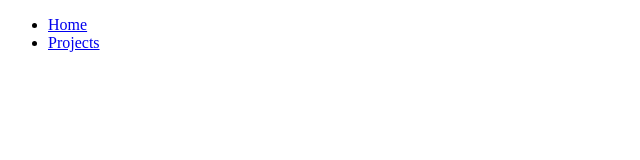
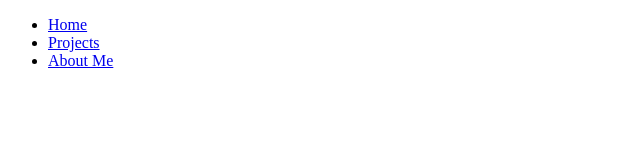
Before and after one commit to aluo123/aluo123.github.io, a plain HTML site: page index.html in a window 1280 px wide. Shown: the full height of the page, 0-640 px from the left. Drawn offline with Linux system fonts and the light colour scheme.

Commit message:
Update index.html

```diff
--- a/index.html
+++ b/index.html
@@ -13,6 +13,7 @@
 			<ul>
 				<li><a href="/">Home</a></li>
 				<li><a href="/projects.html">Projects</a></li>
+				<li><a href="/aboutme.html">About Me</a></li>
 			</ul>
 		</nav>
 	</body>
```
